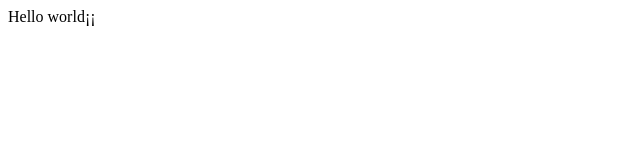
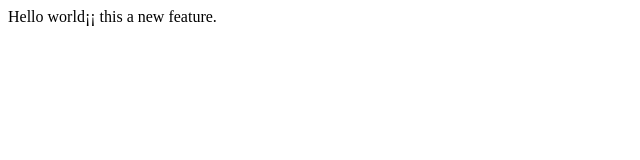
Before and after one commit to bustag2/project0, a plain HTML site: page index.html in a window 1280 px wide. Shown: the whole page, without its empty margins (0-640 px from the left). Drawn offline with Linux system fonts and the light colour scheme.

Commit message:
added another line

```diff
--- a/index.html
+++ b/index.html
@@ -5,5 +5,6 @@
     </head>
     <body>
         Hello world¡¡
+        this a new feature.
     </body>
 </html>
```
